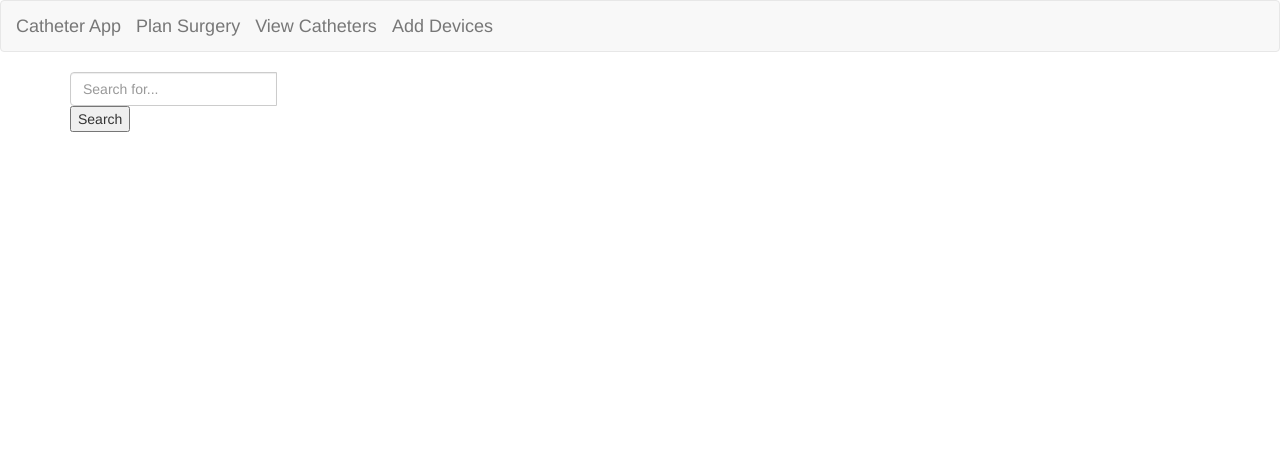
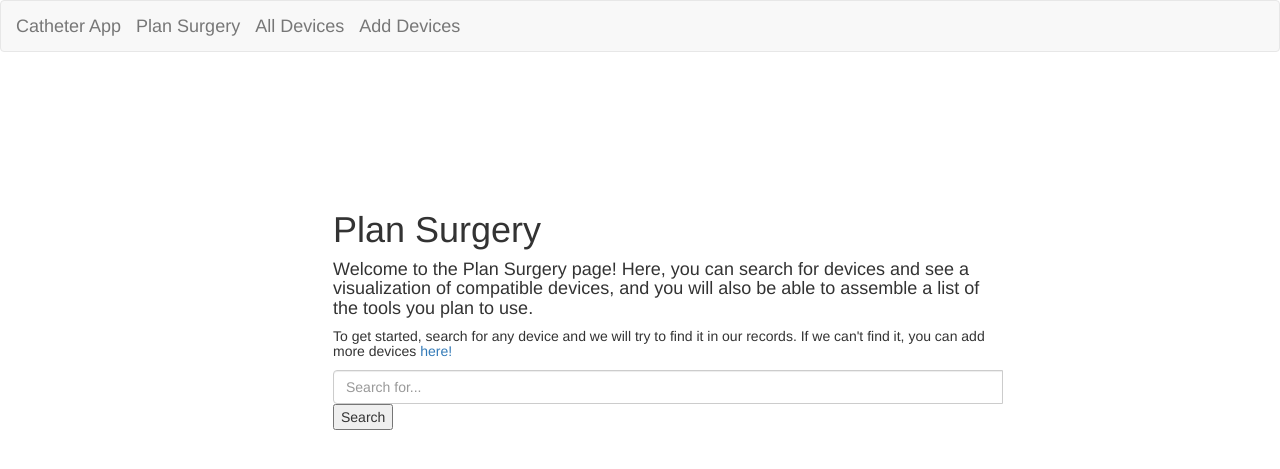
Before and after one commit to jgao1995/Surgery.io, a Django app: page /plan_surgery/ in a window 1280 px wide. Shown: the top 469 px of the page. Run offline with Django 3.2, Linux system fonts and the light colour scheme; some libraries are stand-ins or nearby versions.

Commit message:
cleaned up views and added proper links.

```diff
--- a/catheters/plan_surgery/views.py
+++ b/catheters/plan_surgery/views.py
@@ -30,7 +30,7 @@ def search(request):
         if device.useful_links:
             links = [str(x).replace('watch?v=', 'v/') for x in json.loads(device.useful_links)]
         # code.interact(local=locals())
-        results[device.product_type].append((device.manufacturer, device.brand_name, device.description, dims, device.notes, links))
+        results[device.product_type].append((device.manufacturer, device.brand_name, device.description, dims, device.notes, links, device.id))
         print links
     context = {'results': dict(results)}
     return render(request, 'plan_surgery/search_results.html', context)
@@ -65,8 +65,7 @@ def plan_surgery(request):
 
 def all(request):
     devices = Device.objects.all()
-    device_strings = [str(d) for d in devices]
-    context = {"devices" : device_strings}
+    context = {"devices" : devices}
     return render(request, 'plan_surgery/all.html', context)
 
 def show(request, id):
--- a/catheters/templates/plan_surgery/index.html
+++ b/catheters/templates/plan_surgery/index.html
@@ -120,15 +120,30 @@
         </a>
       </div>
       <a class="navbar-brand" href="/plan_surgery">Plan Surgery</a>
-      <a class="navbar-brand" href="/all">View Catheters</a>
+      <a class="navbar-brand" href="/all">All Devices</a>
       <a class="navbar-brand" href="/admin">Add Devices</a>
     </div>
   </nav>
 
-  <div class = "container">
+  <style type="text/css">
+    #center_div {
+      position:fixed;
+      top: 50%;
+      left: 50%;
+      width:100em;
+      height:18em;
+      margin-top: -15em; /*set to a negative number 1/2 of your height*/
+      margin-left: -23em; /*set to a negative number 1/2 of your width*/
+    }
+  </style>
+
+  <div id="center_div" class = "container">
     <div class="row">
       <div class="col-lg-6">
         <div class="input-group">
+          <h1> Plan Surgery </h1>
+          <h4> Welcome to the Plan Surgery page! Here, you can search for devices and see a visualization of compatible devices, and you will also be able to assemble a list of the tools you plan to use. </h4>
+          <h5> To get started, search for any device and we will try to find it in our records. If we can't find it, you can add more devices <a href=""> here! </a> </h5>
           <form action="/plan_surgery/search" method="get">
             <input type="text" id="srch-term" name="query" class="form-control" placeholder="Search for..." onKeyUp="updateSugg()"/>
             <div id="results">
--- a/catheters/templates/plan_surgery/show.html
+++ b/catheters/templates/plan_surgery/show.html
@@ -22,13 +22,13 @@
         </a>
       </div>
       <a class="navbar-brand" href="/plan_surgery">Plan Surgery</a>
-      <a class="navbar-brand" href="/all">View Catheters</a>
+      <a class="navbar-brand" href="/all">All Devices</a>
       <a class="navbar-brand" href="/admin">Add Devices</a>
     </div>
   </nav>
 
   <div class="container">
-    <h1> Device Show </h1>
+    <h1> Device Specifics </h1>
     <ul class="list-group">
       <li class="list-group-item"> Device manufacturer: {{ manufacturer }} </li>
       <li class="list-group-item"> Brand: {{ brand_name }} </li>
```
Also changed, not shown: catheters/templates/plan_surgery/all.html (+10 -8 lines), catheters/templates/plan_surgery/search_results.html (+2 -18 lines).
